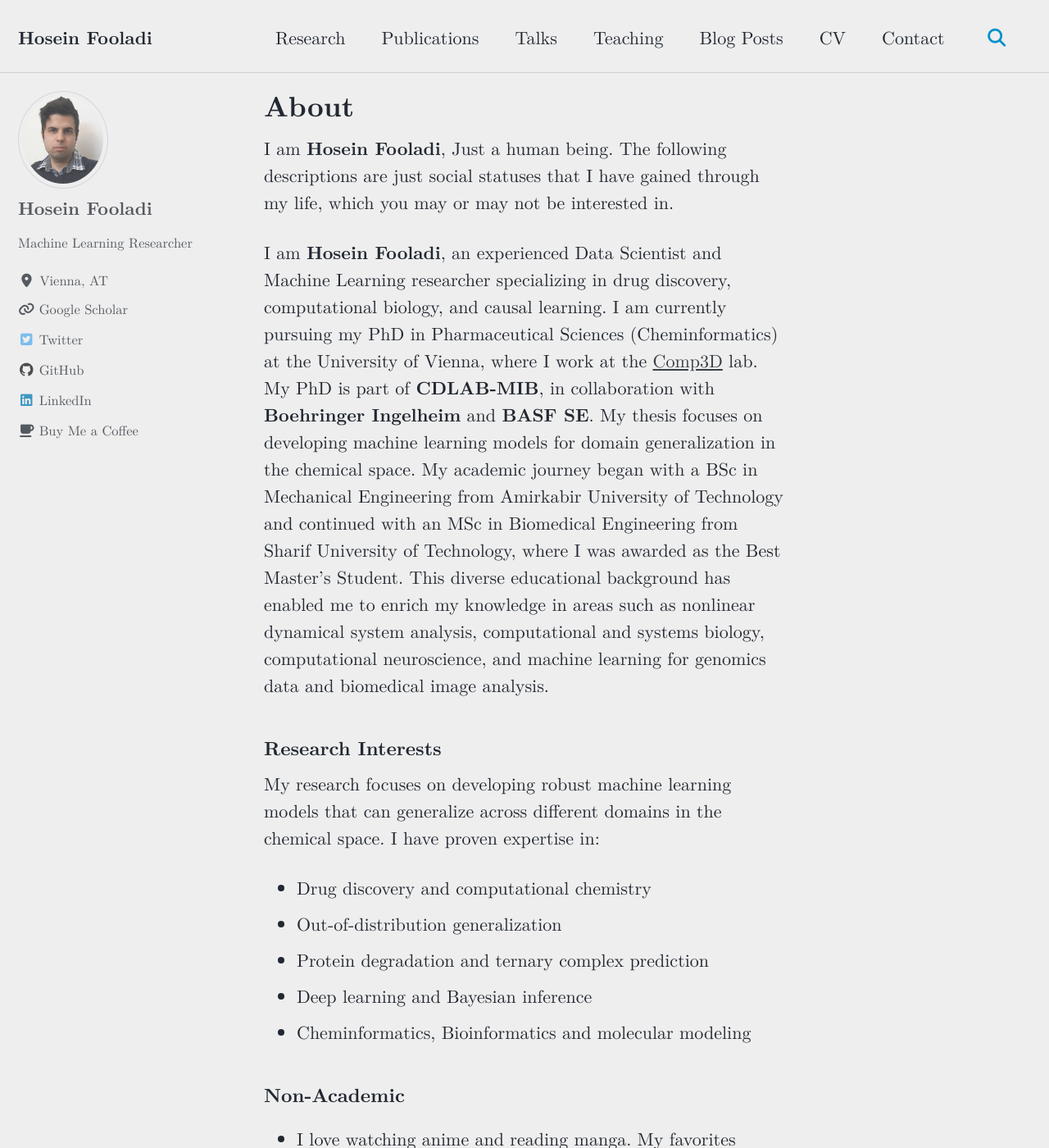
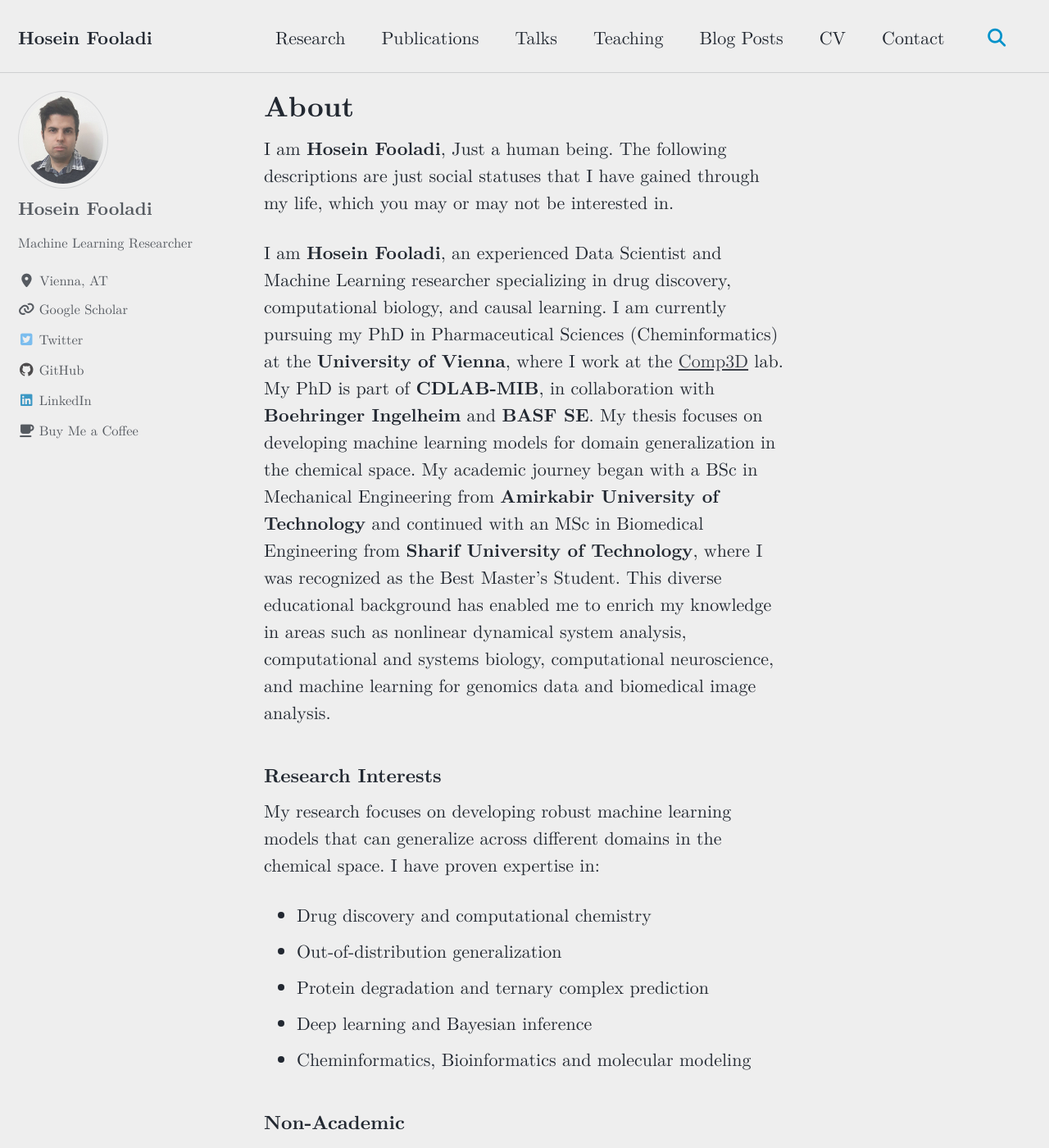
Before and after one commit to HFooladi/HFooladi.github.io, a Jekyll site: the page built from index.md, in a window 1280 px wide and 1400 px high. Shown: the whole window at 82% size. Built offline with Jekyll 4.4.1, drawn with Linux system fonts in a browser that asks for light colours; cached includes are drawn as plain includes; some of the changed text lies outside the part shown.

Commit message:
Bold institution names and fix bio wording
Co-Authored-By: Claude Opus 4.8 (1M context) <noreply@anthropic.com>

```diff
--- a/index.md
+++ b/index.md
@@ -8,8 +8,8 @@ keywords: "machine learning, drug discovery, cheminformatics, PhD researcher, co
 
 I am **Hosein Fooladi**, Just a human being. The following descriptions are just social statuses that I have gained through my life, which you may or may not be interested in.
 
-I am **Hosein Fooladi**, an experienced Data Scientist and Machine Learning researcher specializing in drug discovery, computational biology, and causal learning. I am currently pursuing my PhD in Pharmaceutical Sciences (Cheminformatics) at the University of Vienna, where I work at the [Comp3D](https://comp3d.univie.ac.at/) lab. My PhD is part of **CDLAB-MIB**, in collaboration with **Boehringer Ingelheim** and **BASF SE**. My thesis focuses on developing machine learning models for domain generalization in the chemical space.
-My academic journey began with a BSc in Mechanical Engineering from Amirkabir University of Technology and continued with an MSc in Biomedical Engineering from Sharif University of Technology, where I was awarded as the Best Master's Student. This diverse educational background has enabled me to enrich my knowledge in areas such as nonlinear dynamical system analysis, computational and systems biology, computational neuroscience, and machine learning for genomics data and biomedical image analysis.
+I am **Hosein Fooladi**, an experienced Data Scientist and Machine Learning researcher specializing in drug discovery, computational biology, and causal learning. I am currently pursuing my PhD in Pharmaceutical Sciences (Cheminformatics) at the **University of Vienna**, where I work at the [Comp3D](https://comp3d.univie.ac.at/) lab. My PhD is part of **CDLAB-MIB**, in collaboration with **Boehringer Ingelheim** and **BASF SE**. My thesis focuses on developing machine learning models for domain generalization in the chemical space.
+My academic journey began with a BSc in Mechanical Engineering from **Amirkabir University of Technology** and continued with an MSc in Biomedical Engineering from **Sharif University of Technology**, where I was recognized as the Best Master's Student. This diverse educational background has enabled me to enrich my knowledge in areas such as nonlinear dynamical system analysis, computational and systems biology, computational neuroscience, and machine learning for genomics data and biomedical image analysis.
 
 #### Research Interests
 
```
Also changed, not shown: other parts of index.md (+1 -1 lines).
